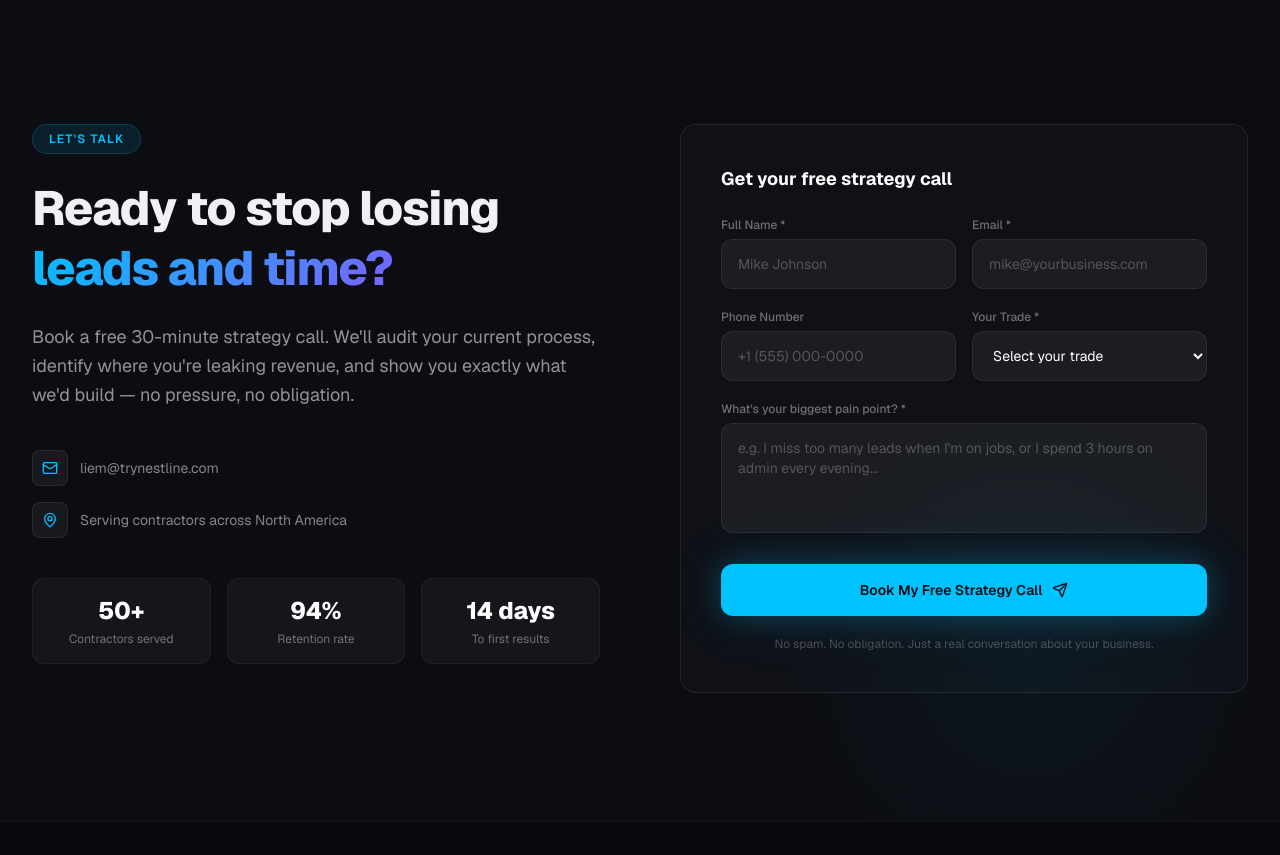
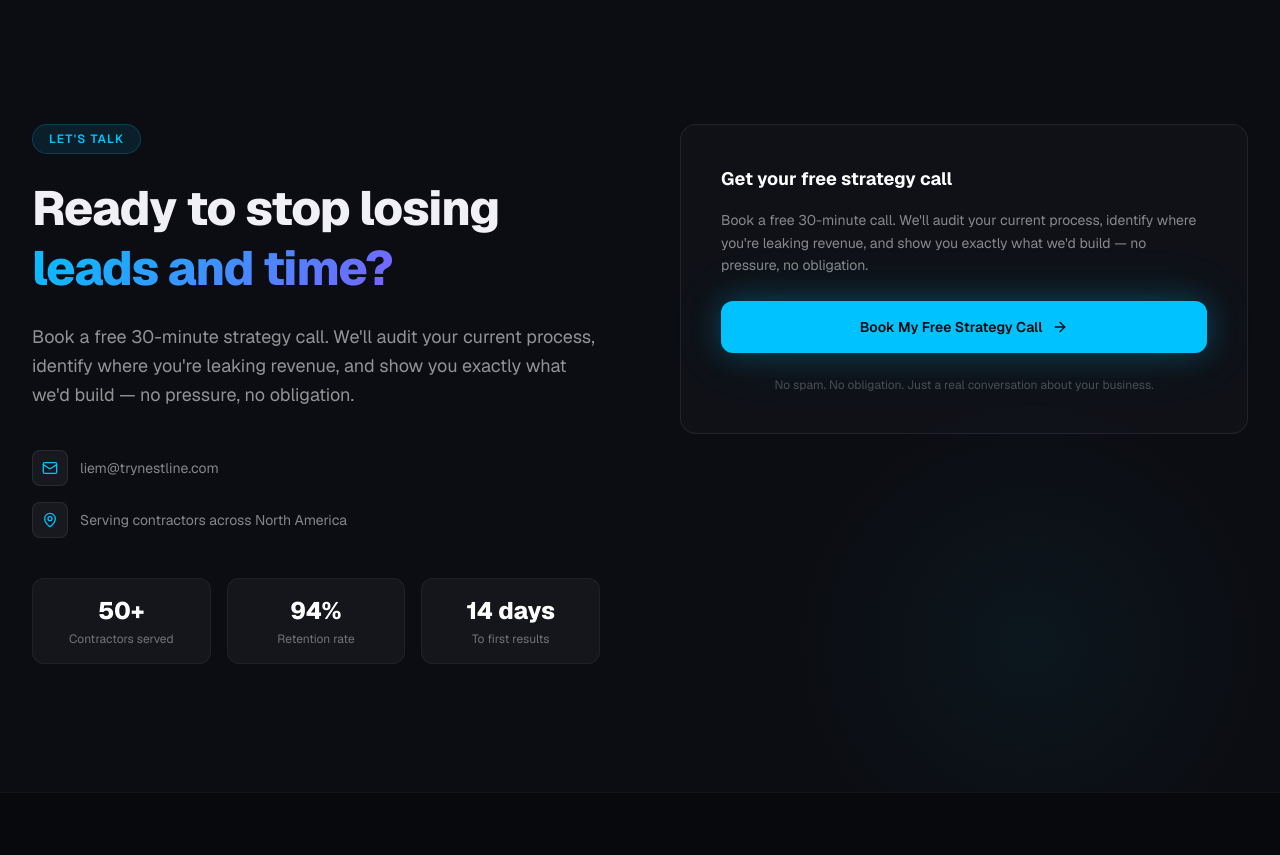
Before and after one commit to liemb77/nestline-website, a Next.js app: page / in a window 1280 px wide. Shown: the part 4340-5195 px from the top of the page. Built offline with nearby package versions, Linux system fonts and the light colour scheme.

Commit message:
fix contact form button

```diff
--- a/src/components/Contact.tsx
+++ b/src/components/Contact.tsx
@@ -1,49 +1,13 @@
 "use client";
 
 import { motion, useInView } from "framer-motion";
-import { useRef, useState } from "react";
-import { Send, CheckCircle2, Mail, MapPin, Loader2 } from "lucide-react";
+import { useRef } from "react";
+import { ArrowRight, Mail, MapPin } from "lucide-react";
 
-const tradeOptions = [
-  "Plumbing",
-  "Roofing",
-  "Landscaping / Lawn Care",
-  "HVAC",
-  "Electrical",
-  "General Contracting",
-  "Painting",
-  "Pest Control",
-  "Other",
-];
 
 export default function Contact() {
   const ref = useRef(null);
   const inView = useInView(ref, { once: true, margin: "-100px" });
-  const [status, setStatus] = useState<"idle" | "sending" | "sent">("idle");
-  const [form, setForm] = useState({
-    name: "",
-    email: "",
-    phone: "",
-    trade: "",
-    message: "",
-  });
-
-  const handleChange = (
-    e: React.ChangeEvent<HTMLInputElement | HTMLSelectElement | HTMLTextAreaElement>
-  ) => {
-    setForm((prev) => ({ ...prev, [e.target.name]: e.target.value }));
-  };
-
-  const handleSubmit = async (e: React.FormEvent) => {
-    e.preventDefault();
-    setStatus("sending");
-    await new Promise((r) => setTimeout(r, 1500));
-    setStatus("sent");
-    window.open("https://cal.com/liem-blouin/discovery?overlayCalendar=true", "_blank", "noopener,noreferrer");
-  };
-
-  const inputClass =
-    "w-full px-4 py-3.5 rounded-xl bg-white/5 border border-white/8 text-white placeholder-white/25 text-sm focus:outline-none focus:border-[#00c2ff]/50 focus:bg-white/8 transition-all duration-200";
 
   return (
     <section id="contact" className="py-24 lg:py-32 bg-[#0c0d12] relative overflow-hidden">
@@ -110,131 +74,25 @@ export default function Contact() {
             animate={inView ? { opacity: 1, x: 0 } : {}}
             transition={{ duration: 0.7, ease: [0.22, 1, 0.36, 1] as [number, number, number, number], delay: 0.15 }}
           >
-            <div className="rounded-2xl bg-[#0f1117] border border-white/8 p-8 lg:p-10">
-              {status === "sent" ? (
-                <motion.div
-                  initial={{ opacity: 0, scale: 0.9 }}
-                  animate={{ opacity: 1, scale: 1 }}
-                  className="flex flex-col items-center text-center gap-5 py-12"
-                >
-                  <div className="w-16 h-16 rounded-full bg-green-500/15 border border-green-500/25 flex items-center justify-center">
-                    <CheckCircle2 className="w-8 h-8 text-green-400" />
-                  </div>
-                  <h3 className="text-2xl font-bold text-white">Message sent!</h3>
-                  <p className="text-white/50 text-sm max-w-xs leading-relaxed">
-                    We'll reach out within 1 business day to schedule your free strategy call.
-                  </p>
-                </motion.div>
-              ) : (
-                <form onSubmit={handleSubmit} className="flex flex-col gap-5">
-                  <p className="text-lg font-bold text-white mb-1">Get your free strategy call</p>
-
-                  <div className="grid grid-cols-1 sm:grid-cols-2 gap-4">
-                    <div>
-                      <label className="text-xs text-white/40 font-medium mb-1.5 block">
-                        Full Name *
-                      </label>
-                      <input
-                        type="text"
-                        name="name"
-                        value={form.name}
-                        onChange={handleChange}
-                        required
-                        placeholder="Mike Johnson"
-                        className={inputClass}
-                      />
-                    </div>
-                    <div>
-                      <label className="text-xs text-white/40 font-medium mb-1.5 block">
-                        Email *
-                      </label>
-                      <input
-                        type="email"
-                        name="email"
-                        value={form.email}
-                        onChange={handleChange}
-                        required
-                        placeholder="mike@yourbusiness.com"
-                        className={inputClass}
-                      />
-                    </div>
-                  </div>
-
-                  <div className="grid grid-cols-1 sm:grid-cols-2 gap-4">
-                    <div>
-                      <label className="text-xs text-white/40 font-medium mb-1.5 block">
-                        Phone Number
-                      </label>
-                      <input
-                        type="tel"
-                        name="phone"
-                        value={form.phone}
-                        onChange={handleChange}
-                        placeholder="+1 (555) 000-0000"
-                        className={inputClass}
-                      />
-                    </div>
-                    <div>
-                      <label className="text-xs text-white/40 font-medium mb-1.5 block">
-                        Your Trade *
-                      </label>
-                      <select
-                        name="trade"
-                        value={form.trade}
-                        onChange={handleChange}
-                        required
-                        className={`${inputClass} cursor-pointer`}
-                      >
-                        <option value="" disabled>
-                          Select your trade
-                        </option>
-                        {tradeOptions.map((t) => (
-                          <option key={t} value={t} className="bg-[#0f1117]">
-                            {t}
-                          </option>
-                        ))}
-                      </select>
-                    </div>
-                  </div>
-
-                  <div>
-                    <label className="text-xs text-white/40 font-medium mb-1.5 block">
-                      What's your biggest pain point? *
-                    </label>
-                    <textarea
-                      name="message"
-                      value={form.message}
-                      onChange={handleChange}
-                      required
-                      rows={4}
-                      placeholder="e.g. I miss too many leads when I'm on jobs, or I spend 3 hours on admin every evening..."
-                      className={`${inputClass} resize-none`}
-                    />
-                  </div>
-
-                  <button
-                    type="submit"
-                    disabled={status === "sending"}
-                    className="flex items-center justify-center gap-2.5 w-full py-4 rounded-xl bg-[#00c2ff] hover:bg-white text-[#08090d] font-semibold text-sm transition-all duration-200 disabled:opacity-60 disabled:cursor-not-allowed glow-accent mt-1"
-                  >
-                    {status === "sending" ? (
-                      <>
-                        <Loader2 className="w-4 h-4 animate-spin" />
-                        Sending...
-                      </>
-                    ) : (
-                      <>
-                        Book My Free Strategy Call
-                        <Send className="w-4 h-4" />
-                      </>
-                    )}
-                  </button>
-
-                  <p className="text-xs text-white/25 text-center">
-                    No spam. No obligation. Just a real conversation about your business.
-                  </p>
-                </form>
-              )}
+            <div className="rounded-2xl bg-[#0f1117] border border-white/8 p-8 lg:p-10 flex flex-col gap-6">
+              <p className="text-lg font-bold text-white">Get your free strategy call</p>
+              <p className="text-white/50 text-sm leading-relaxed -mt-2">
+                Book a free 30-minute call. We'll audit your current process, identify where
+                you're leaking revenue, and show you exactly what we'd build — no pressure,
+                no obligation.
+              </p>
+              <a
+                href="https://cal.com/liem-blouin/discovery?overlayCalendar=true"
+                target="_blank"
+                rel="noopener noreferrer"
+                className="group flex items-center justify-center gap-2.5 w-full py-4 rounded-xl bg-[#00c2ff] hover:bg-white text-[#08090d] font-semibold text-sm transition-all duration-200 glow-accent"
+              >
+                Book My Free Strategy Call
+                <ArrowRight className="w-4 h-4 transition-transform group-hover:translate-x-1" />
+              </a>
+              <p className="text-xs text-white/25 text-center">
+                No spam. No obligation. Just a real conversation about your business.
+              </p>
             </div>
           </motion.div>
         </div>
```
